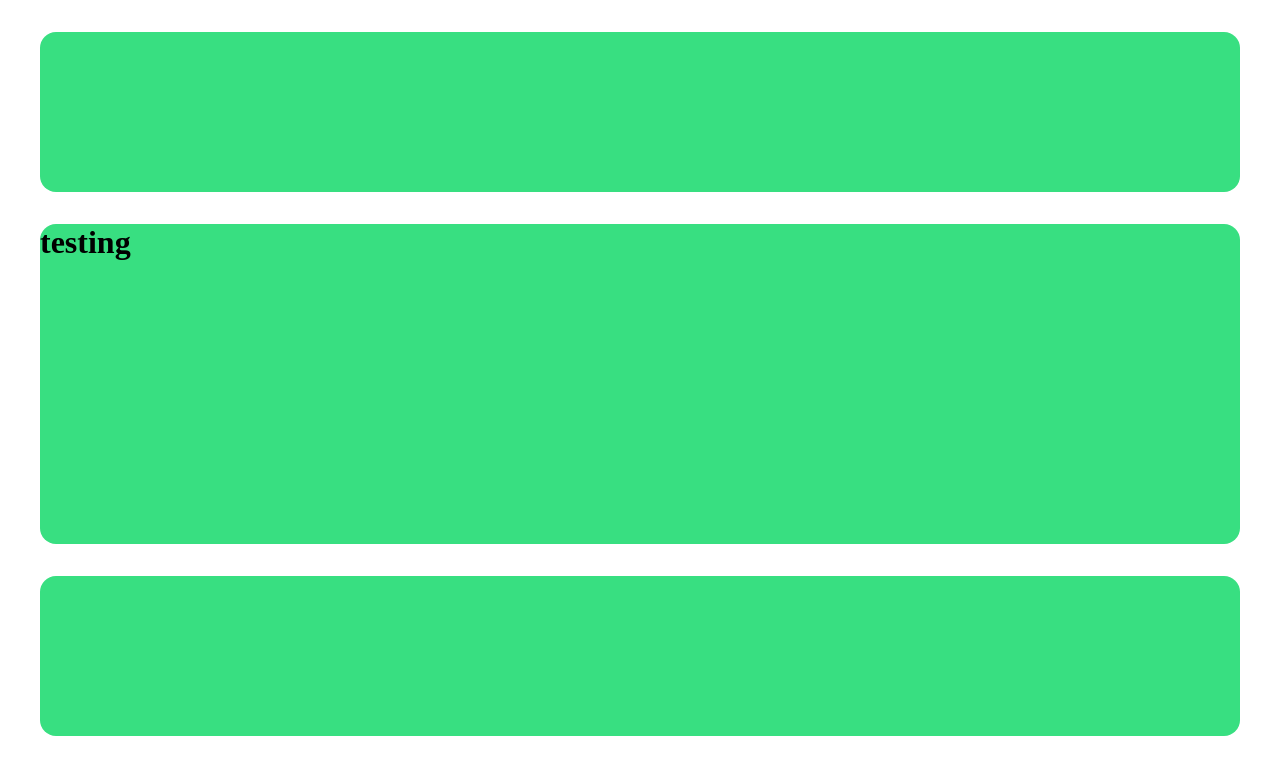
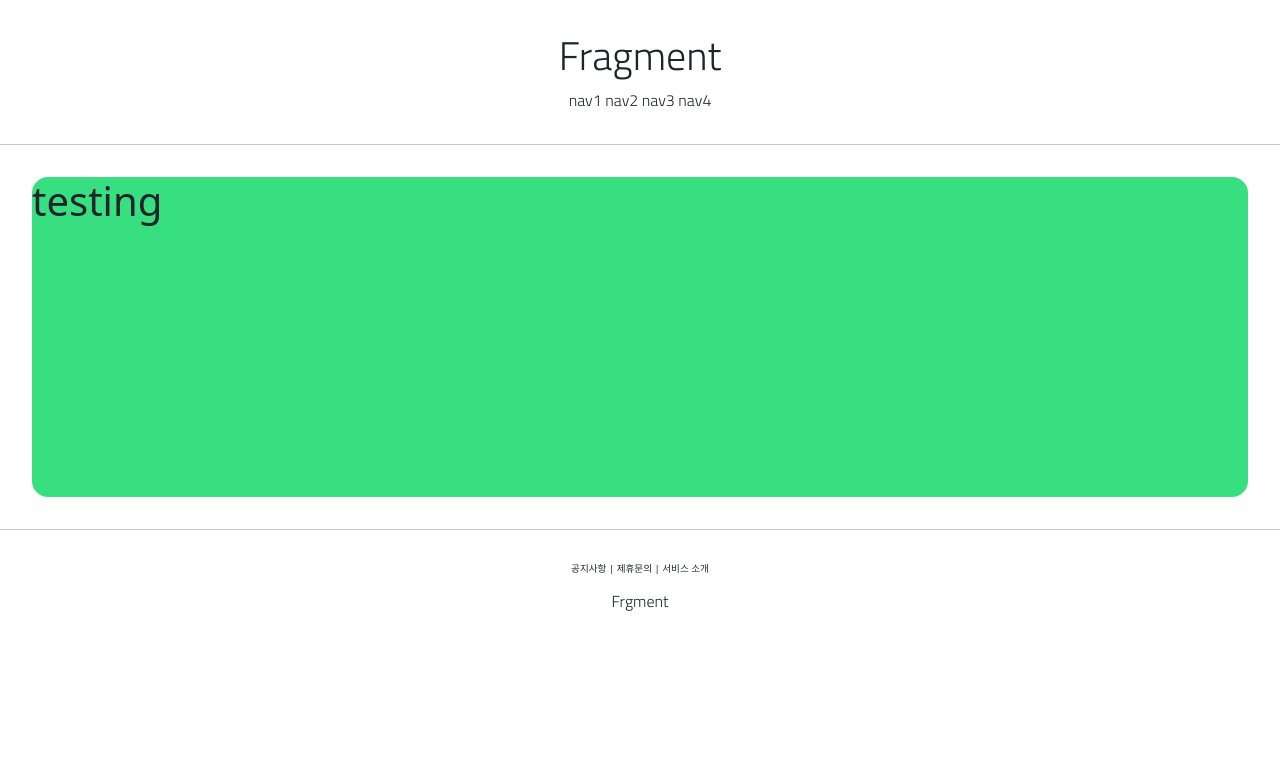
Before and after one commit to grape-git/fragment, a Django app: page /account/hello_world/ in a window 1280 px wide. Shown: the top 775 px of the page. Run offline with Django 3.2, Linux system fonts and the light colour scheme.

Commit message:
djust Django course 10 commit

```diff
--- a/templates/base.html
+++ b/templates/base.html
@@ -6,9 +6,12 @@
 <body>
     {% include 'header.html' %}
 
+    <hr>
+
     {% block content %}
     {% endblock %}
 
+    <hr>
 
     {% include 'footer.html' %}
 
--- a/templates/footer.html
+++ b/templates/footer.html
@@ -1,3 +1,12 @@
-    <div style="height: 10rem; background-color: #38df81; border-radius: 1rem; margin: 2rem;">
+    <div style="text-align:center; margin-top: 2rem;">
 
+        <div style="font-size: .6rem;">
+            <span>공지사항</span> |
+            <span>제휴문의</span> |
+            <span>서비스 소개</span>
+
+        </div>
+        <div style="margin-top: 1rem;">
+            <h6 style="margin-top: 1rem; font-family: 'Titillium Web', sans-serif;">Frgment</h6>
+        </div>
     </div>
--- a/templates/head.html
+++ b/templates/head.html
@@ -1,4 +1,12 @@
 <head>
     <meta charset="UTF-8">
     <title>Fragment</title>
+
+    <!-- Bootstrap Link -->
+    <link href="https://cdn.jsdelivr.net/npm/bootstrap@5.0.0-beta1/dist/css/bootstrap.min.css"
+          rel="stylesheet" integrity="sha384-giJF6kkoqNQ00vy+HMDP7azOuL0xtbfIcaT9wjKHr8RbDVddVHyTfAAsrekwKmP1" crossorigin="anonymous">
+
+    <!-- Google Font Link  -->
+    <link rel="preconnect" href="https://fonts.gstatic.com">
+    <link href="https://fonts.googleapis.com/css2?family=Titillium+Web:wght@300&display=swap" rel="stylesheet">
 </head>
--- a/templates/header.html
+++ b/templates/header.html
@@ -1,3 +1,11 @@
-    <div style="height: 10rem; background-color: #38df81; border-radius: 1rem; margin: 2rem;">
-
+    <div style="text-align:center; margin: 2rem 0; font-family: 'Titillium Web', sans-serif;">
+        <div>
+            <h1>Fragment</h1>
+        </div>
+        <div>
+            <span>nav1</span>
+            <span>nav2</span>
+            <span>nav3</span>
+            <span>nav4</span>
+        </div>
     </div>
```
